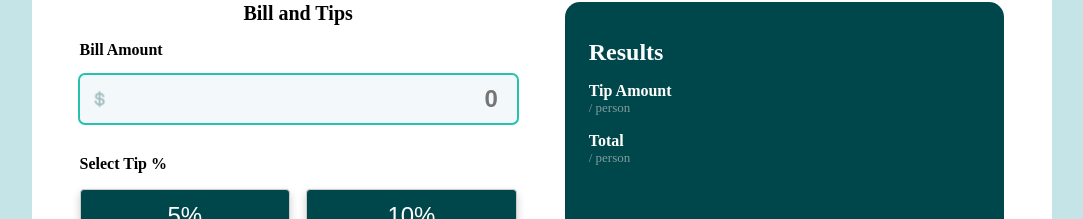
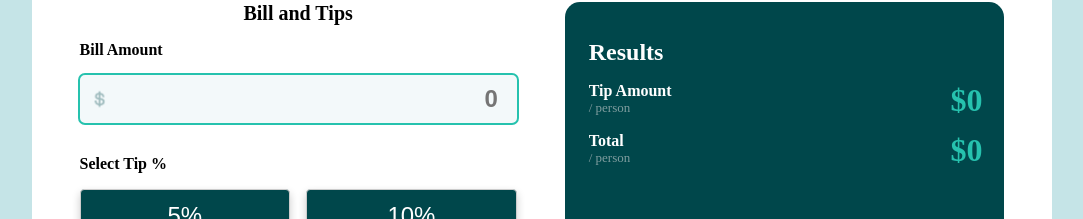
Before and after one commit to TedJenkler/Tip-calculator-Typescript-SCSS, a React (Vite) app: page / in a window 1280 px wide. Shown: the part 187-406 px from the top of the page, without its empty margins (98-1181 px from the left). Built offline with nearby package versions, Linux system fonts and the light colour scheme.

Commit message:
Fix: Calculator expanding UI bug

```diff
--- a/src/App.tsx
+++ b/src/App.tsx
@@ -20,7 +20,7 @@ function App() {
   const handleInput = (event: ChangeEvent<HTMLInputElement>) => {
     const value = event.target.value;
     const numberValue = Number(value);
-    if (!isNaN(numberValue)) {
+    if (!isNaN(numberValue) && numberValue < 100000000000) {
       setUserInput(value);
     }
   };
@@ -119,8 +119,8 @@ function App() {
               <p>/ person</p>
             </div>
             <div className="result-value">
-              <p>
-                {people !== "" ? Math.floor((Number(userInput) * (Number(tips) / 100)) / Number(people) * 100) / 100 : null}
+              <p>$
+                {people !== "" ? Math.floor((Number(userInput) * (Number(tips) / 100)) / Number(people) * 100) / 100 : 0}
               </p>
             </div>
           </div>
@@ -131,8 +131,8 @@ function App() {
               <p>/ person</p>
             </div>
             <div className="result-value">
-              <p>
-                  {people !== "" ? Math.floor((Number(userInput) / Number(people)) * 100) / 100 : null}
+              <p>$
+                  {people !== "" ? Math.floor((Number(userInput) / Number(people)) * 100) / 100 : 0}
               </p>
             </div>
           </div>
--- a/src/assets/styles/components/_calc.scss
+++ b/src/assets/styles/components/_calc.scss
@@ -129,7 +129,10 @@
         }
 
         .result-value {
+          position: relative;
           p {
+            position: absolute;
+            right: 0;
             font-size: 2rem;
             word-spacing: -0.041875rem;
             font-weight: bold;
```
